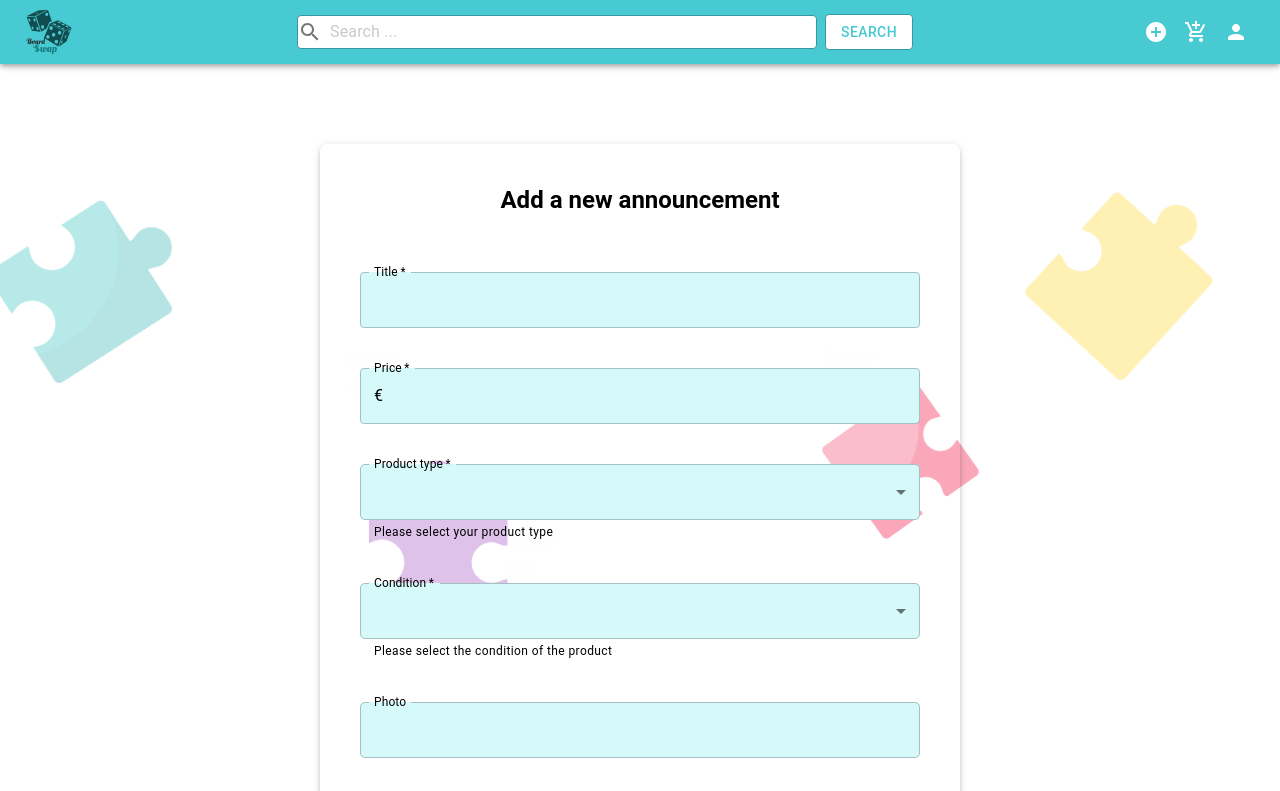
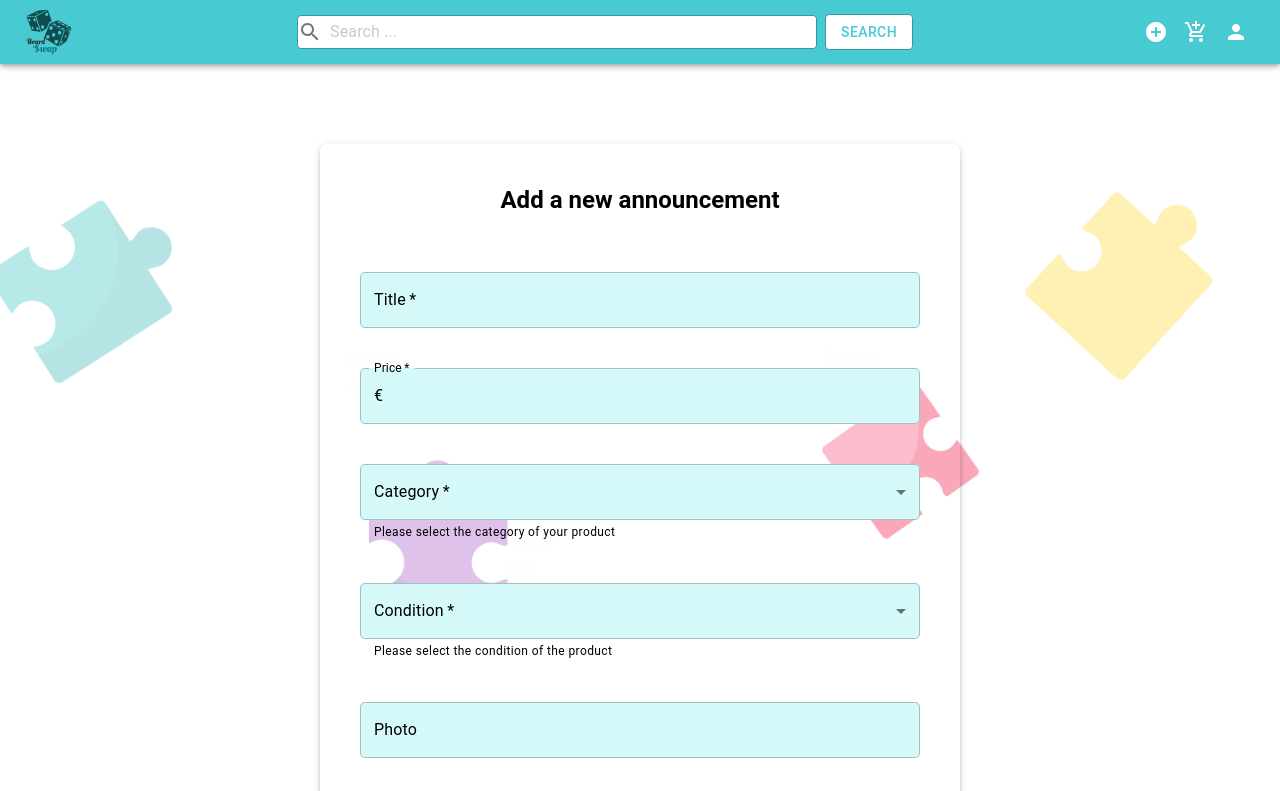
Before and after one commit to starshynova/BoardSwap, a React (Vite) app in the folder client/: page /items/create in a window 1280 px wide. Shown: the top 791 px of the page. Built offline with nearby package versions, Linux system fonts and the light colour scheme.

Commit message:
added validation on frontend side

```diff
--- a/client/src/components/CreateItemForm.jsx
+++ b/client/src/components/CreateItemForm.jsx
@@ -6,6 +6,7 @@ import {
   Button,
   Typography,
 } from "@mui/material";
+import { useState} from "react";
 
 const CreateItemForm = () => {
   const itemType = [
@@ -34,6 +35,61 @@ const CreateItemForm = () => {
     },
   };
 
+  const [formData, setFormData] = useState({
+    title: "",
+    price: "",
+    type: "",
+    condition: "",
+    photo: "",
+    description: "",
+  });
+
+  const [errors, setErrors] = useState({});
+
+  const handleChange = (event) => {
+    setFormData({ ...formData, [event.target.name]: event.target.value });
+  };
+
+  const validate = () => {
+    let newErrors = {};
+
+    if (!formData.title.trim()) {
+      newErrors.title = "Title is required field";
+    }
+    if (!formData.price.trim()) {
+      newErrors.price = "Price is required field";
+    }
+    if (formData.price<0) {
+      newErrors.price = "The price should be a positive number or 0"
+    }
+    if (!formData.type.trim()) {
+      newErrors.type = "Category is required field";
+    }
+    if (!formData.condition.trim()) {
+      newErrors.condition = "Condition is required field";
+    }
+
+    setErrors(newErrors);
+    return Object.keys(newErrors).length === 0;
+  };
+
+  const handleSubmit = async () => {
+    if (!validate()) return;
+    try {
+      const response = await fetch("/api/items", {
+        method: "POST",
+        headers: { "Content-Type": "application/json" },
+        body: JSON.stringify(formData),
+      });
+
+      if (!response.ok) {
+        throw new Error("Data sending error");
+      }
+    } catch (error) {
+      console.error("Error:", error);
+    }
+  };
+
   return (
     <Box
       sx={{
@@ -58,87 +114,89 @@ const CreateItemForm = () => {
       <TextField
         required
         id="outlined-title"
+        name="title"
         label="Title"
-        sx={{
-          width: "100%",
-          backgroundColor: "#D6F9FA",
-          borderRadius: "5px",
-          "& .MuiInputBase-input": {
-            color: "#000000",
-          },
-        }}
-        defaultValue=" "
+        sx={inputStyles}
+        onChange={handleChange}
+        value={formData.title}
+        error={!!errors.title}
+        helperText={errors.title}
       />
       <TextField
         required
         id="outlined-price"
+        name="price"
         label="Price"
-        sx={{
-          width: "100%",
-          backgroundColor: "#D6F9FA",
-          borderRadius: "5px",
-          "& .MuiInputBase-input": {
-            color: "#000000",
-          },
-        }}
+        sx={inputStyles}
         slotProps={{
           input: {
             startAdornment: <InputAdornment position="start">€</InputAdornment>,
           },
         }}
+        onChange={handleChange}
+        value={formData.price}
+        error={!!errors.price}
+        helperText={errors.price}
       />
+
       <TextField
         required
-        id="outlined-select-product-type"
+        id="outlined-select-category"
+        name="type"
         select
-        label="Product type"
+        label="Category"
         sx={inputStyles}
-        defaultValue="None"
-        helperText="Please select your product type"
+        helperText="Please select the category of your product"
+        onChange={handleChange}
+        value={formData.type}
+        error={!!errors.type}
       >
         {itemType.map((option) => (
-          <MenuItem
-            sx={{ color: "#000000" }}
-            key={option.value}
-            value={option.value}
-          >
+          <MenuItem sx={{color: "#000000"}} key={option.value} value={option.value}>
             {option.label}
           </MenuItem>
         ))}
       </TextField>
+
       <TextField
         required
         id="outlined-select-condition"
+        name="condition"
         select
         label="Condition"
         sx={inputStyles}
-        defaultValue="None"
         helperText="Please select the condition of the product"
+        onChange={handleChange}
+        value={formData.condition}
+        error={!!errors.condition}
       >
         {itemCondition.map((option) => (
-          <MenuItem
-            sx={{ color: "#000000" }}
-            key={option.value}
-            value={option.value}
-          >
+          <MenuItem sx={{color: "#000000"}} key={option.value} value={option.value}>
             {option.label}
           </MenuItem>
         ))}
       </TextField>
+
       <TextField
         id="outlined-photo"
+        name="photo"
         label="Photo"
         sx={inputStyles}
-        defaultValue=" "
+        onChange={handleChange}
+        value={formData.photo}
       />
+
       <TextField
         id="outlined-multiline-description"
+        name="description"
         label="Description"
         sx={inputStyles}
         multiline
         rows={4}
-        defaultValue=" "
+        onChange={handleChange}
+        value={formData.description}
       />
+
       <Button
         variant="contained"
         size="large"
@@ -148,6 +206,7 @@ const CreateItemForm = () => {
           backgroundColor: "#47CAD1",
           borderRadius: "10px",
         }}
+        onClick={handleSubmit}
       >
         Submit
       </Button>
```
